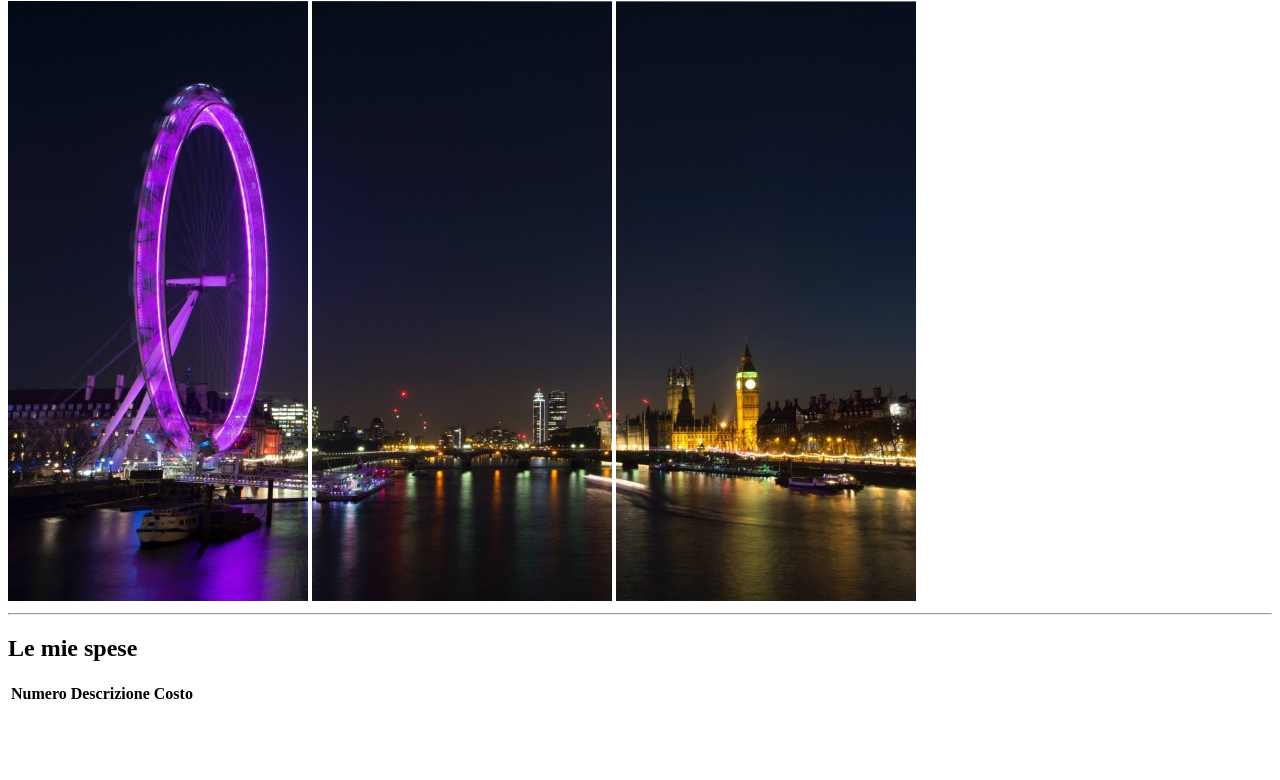
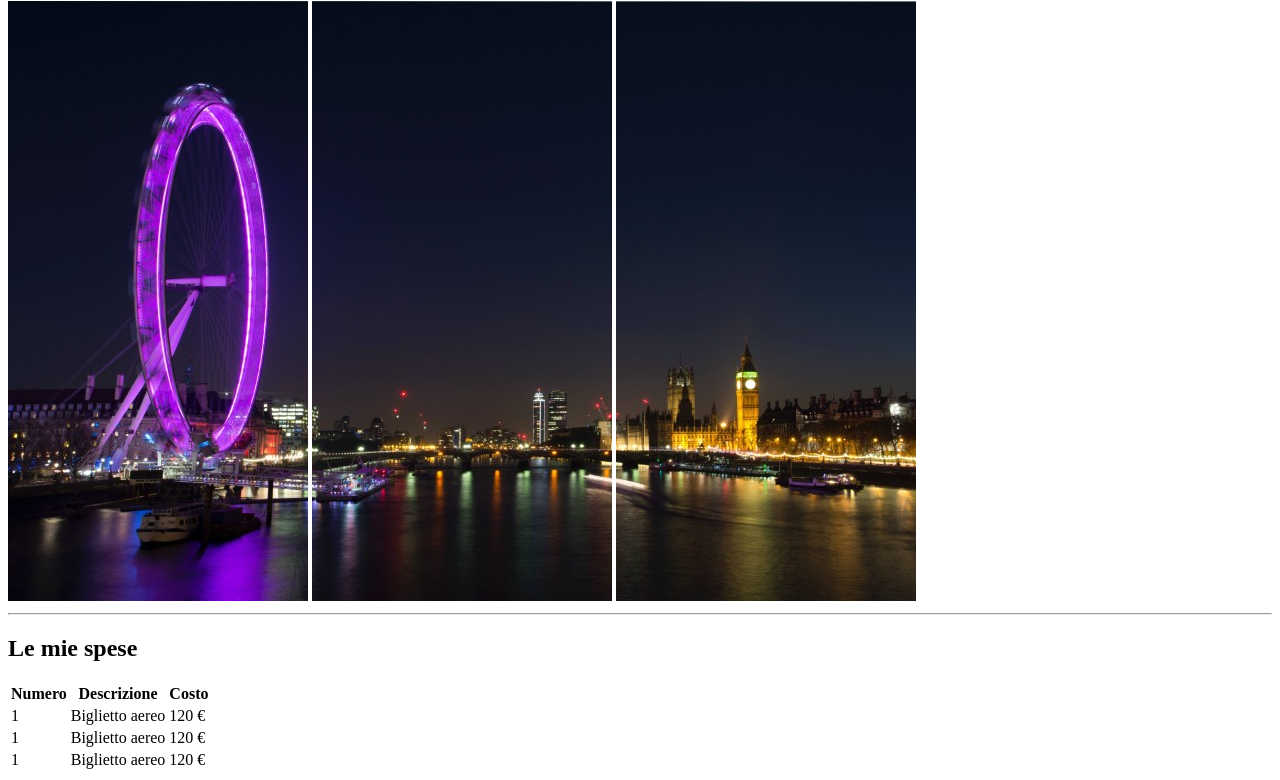
Before and after one commit to quintusdev/html-london-trip, a plain HTML site: page index.html in a window 1280 px wide. Shown: the part 79-859 px from the top of the page. Before the commit the page ends 800 px from the top, so only its background shows below. Drawn offline with Linux system fonts and the light colour scheme.

Commit message:
Inserimento dati tabella spese

```diff
--- a/index.html
+++ b/index.html
@@ -49,10 +49,25 @@
 
                     <!-- Corpo tabella -->
                     <tbody>
+                        <tr>
+                            <td>1</td>
+                            <td>Biglietto aereo</td>
+                            <td>120 &euro;</td>
+                        </tr>
+                        <tr>
+                            <td>1</td>
+                            <td>Biglietto aereo</td>
+                            <td>120 &euro;</td>
+                        </tr>
+                        <tr>
+                            <td>1</td>
+                            <td>Biglietto aereo</td>
+                            <td>120 &euro;</td>
+                        </tr>
+                    </tbody>
+                    <!-- Fine corpo tabella -->
 
 
-                    </tbody>
-                    <!-- Fine corpo tabella -->
                 </table>
             </div>
         </main>
```
